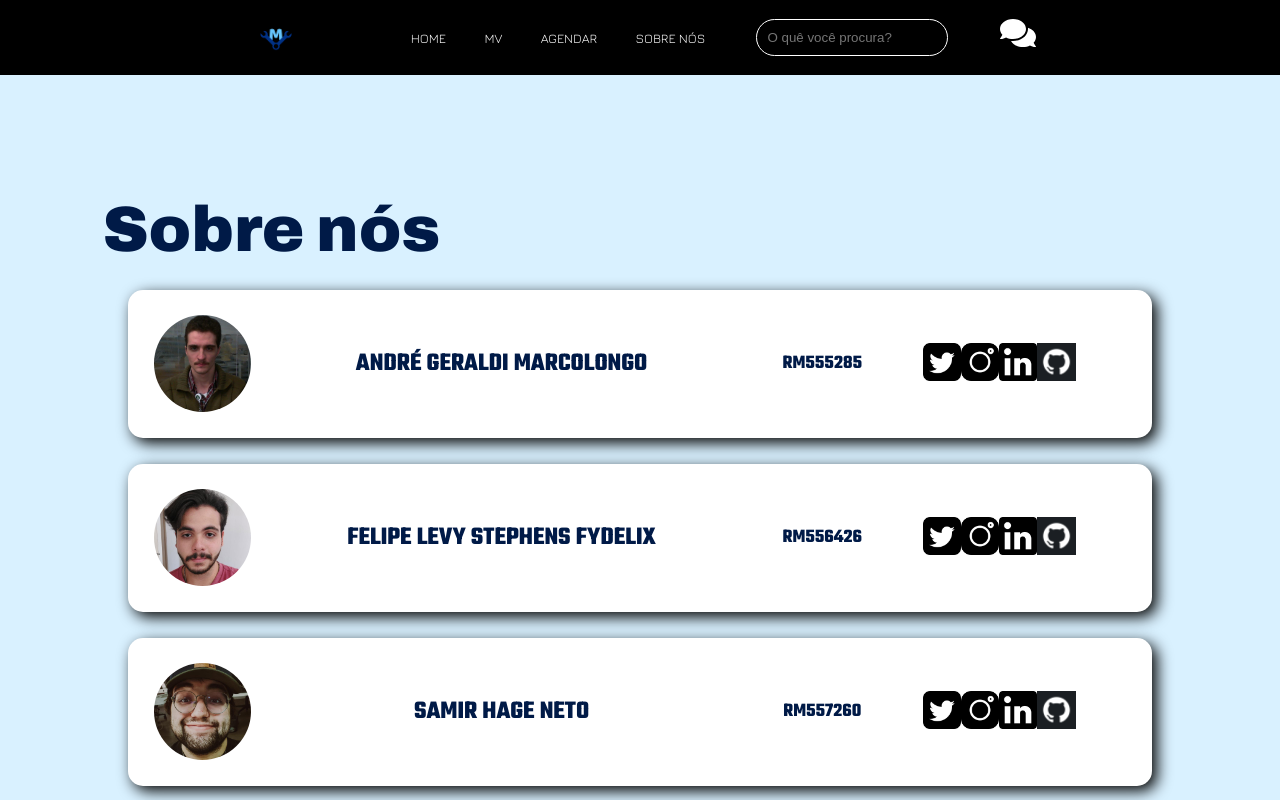
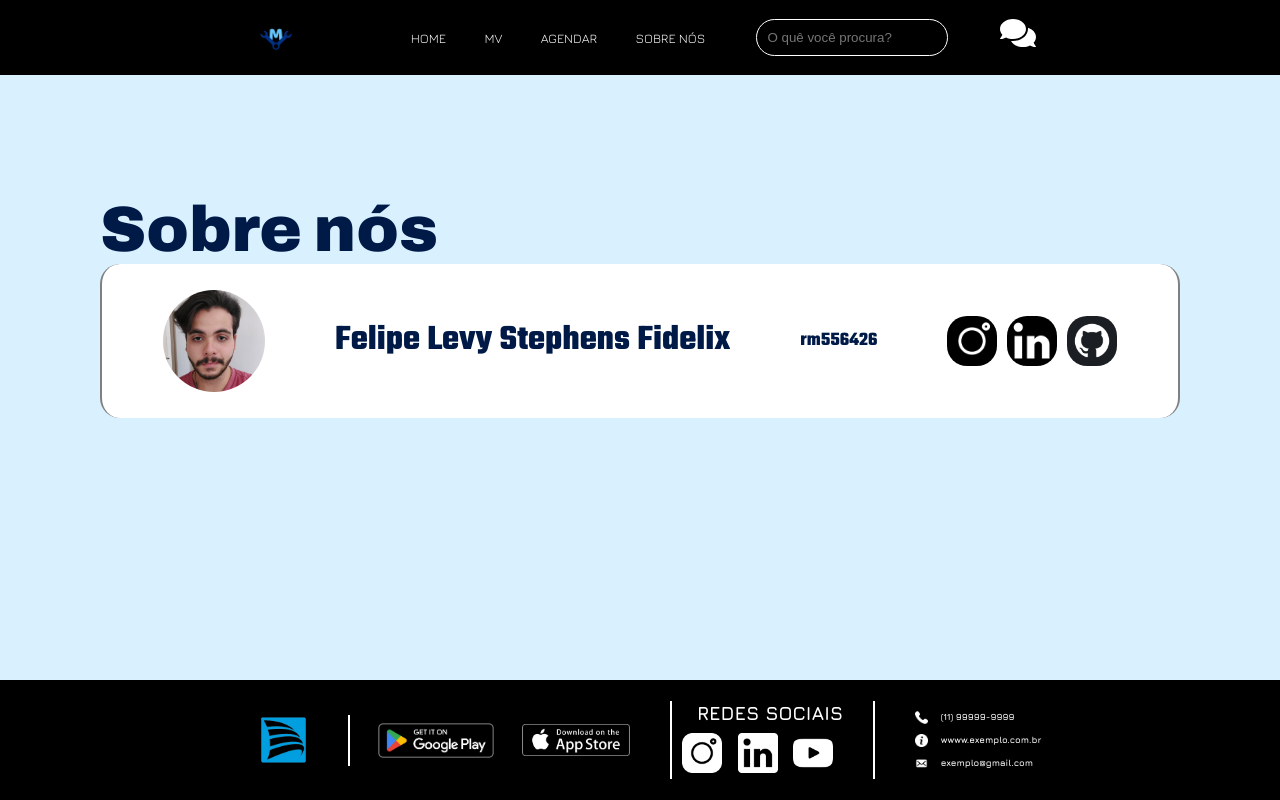
Before and after one commit to samihneto/Challenge-Front-End, a React (Vite) app in the folder challenge1-front/: page /about in a window 1280 px wide. Shown: the top 800 px of the page. Built offline with nearby package versions, Linux system fonts and the light colour scheme.

Commit message:
Alteração do About Criação de Cards e Slider
Co-authored-by: André M. <andremarko@users.noreply.github.com>
Co-authored-by: Felipe_Fidelix <felipe-2833@users.noreply.github.com>

```diff
--- a/challenge1-front/package.json
+++ b/challenge1-front/package.json
@@ -13,12 +13,15 @@
     "react": "^18.3.1",
     "react-dom": "^18.3.1",
     "react-icons": "^5.3.0",
-    "react-router-dom": "^6.26.2"
+    "react-router-dom": "^6.26.2",
+    "react-slick": "^0.30.2",
+    "slick-carousel": "^1.8.1"
   },
   "devDependencies": {
     "@eslint/js": "^9.9.0",
     "@types/react": "^18.3.3",
     "@types/react-dom": "^18.3.0",
+    "@types/react-slick": "^0.23.13",
     "@vitejs/plugin-react": "^4.3.1",
     "eslint": "^9.9.0",
     "eslint-plugin-react-hooks": "^5.1.0-rc.0",
--- a/challenge1-front/src/components/About/About.tsx
+++ b/challenge1-front/src/components/About/About.tsx
@@ -1,61 +1,68 @@
+import { IPropsCardAbout } from '../../interface/About.interface'
 import styles from './styles.module.css'
-import andre from "../../img/content/about/andre.jpg";
-import levy from "../../img/content/about/levy.jpg";
-import samir from "../../img/content/about/samir.jpg";
-import repository from "../../img/content/about/repository.png";
-import twitterIcon from "../../img/content/about/twitter-preto.png";
-import instagramIcon from "../../img/content/about/instagram-preto.png";
-import linkedinIcon from "../../img/content/about/linkedin-preto.png";
-import githubIcon from "../../img/content/about/github.png";
+import samir from '../../img/content/about/samir.jpg'
+import levy from '../../img/content/about/levy.jpg'
+import andre from '../../img/content/about/andre.jpg'
+// import repo from '../../img/content/about/repository.png'
+import CardAbout from '../CardAbout/CardAbout'
+import Slider from 'react-slick';
+import 'slick-carousel/slick/slick.css';
+import 'slick-carousel/slick/slick-theme.css'
 
 export default function About() {
+    const membros: IPropsCardAbout[] = [
+      { image: andre, name: "André Geraldi Marcolongo", rm: "rm555285", urlGithub: "https://www.google.com/", urlInstagram: "", urlLinkedin: "" },
+      { image: levy, name: "Felipe Levy Stephens Fidelix", rm: "rm556426", urlGithub: "https://www.youtube.com/", urlInstagram: "", urlLinkedin: "" },
+      { image: samir, name: "Samir Hage Neto", rm: "rm557260", urlGithub: "", urlInstagram: "", urlLinkedin: "" },
+    ]
+
+    const settings = {
+      dots: true,
+      infinite: true,
+      speed: 500,
+      slidesToShow: 1, // Deixe como 1 se você deseja que apareça um card por vez
+      slidesToScroll: 1,
+      autoplay: true,
+      autoplaySpeed: 3000,
+      responsive: [
+        {
+          breakpoint: 1024,
+          settings: {
+            slidesToShow: 2,
+            slidesToScroll: 1,
+          },
+        },
+        {
+          breakpoint: 600,
+          settings: {
+            slidesToShow: 1,
+            slidesToScroll: 1,
+          },
+        },
+      ],
+    };
+
     return (
-        <main className={styles.about}>
-            <h1 className={styles.about__titulo}>Sobre nós</h1>
-
-            <section className={styles.caixa__um}>
-                <img className={styles.about__img} src={andre} alt="Foto de André" />
-                <h2 className={styles.about__nome}>ANDRÉ GERALDI MARCOLONGO</h2>
-                <h3 className={styles.about__rm}>RM555285</h3>
-                <div className={styles.caixa__icones}>
-                    <a href=""><img className={styles.icones} src={twitterIcon} alt="Ícone Twitter" /></a>
-                    <a href=""><img className={styles.icones} src={instagramIcon} alt="Ícone Instagram" /></a>
-                    <a href=""><img className={styles.icones} src={linkedinIcon} alt="Ícone Linkedin" /></a>
-                    <a href="https://github.com/andremarko" target="_blank"><img className={styles.icones} src={githubIcon} alt="Ícone Github" /></a>
+      <main className={styles.about}>
+        <h1 className={styles.about__titulo}>Sobre nós</h1>
+        <div style={{ width: '100%', overflow: 'hidden' }}> {/* Remove overflow extra */}
+          <Slider {...settings}>
+            {membros.map((membro: IPropsCardAbout, index: number) => {
+              return (
+                <div key={index}>
+                  <CardAbout
+                    image={membro.image}
+                    name={membro.name}
+                    rm={membro.rm}
+                    urlInstagram={membro.urlInstagram}
+                    urlLinkedin={membro.urlLinkedin}
+                    urlGithub={membro.urlGithub}
+                  />
                 </div>
-            </section>
-
-            <section className={styles.caixa__dois}>
-                <img className={styles.about__img} src={levy} alt="Foto de Felipe Levy" />
-                <h2 className={styles.about__nome}>FELIPE LEVY STEPHENS FYDELIX</h2>
-                <h3 className={styles.about__rm}>RM556426</h3>
-                <div className={styles.caixa__icones}>
-                    <a href=""><img className={styles.icones} src={twitterIcon} alt="Ícone Twitter" /></a>
-                    <a href=""><img className={styles.icones} src={instagramIcon} alt="Ícone Instagram" /></a>
-                    <a href=""><img className={styles.icones} src={linkedinIcon} alt="Ícone Linkedin" /></a>
-                    <a href="https://github.com/felipe-2833" target="_blank"><img className={styles.icones} src={githubIcon} alt="Ícone Github" /></a>
-                </div>
-            </section>
-
-            <section className={styles.caixa__tres}>
-                <img className={styles.about__img} src={samir} alt="Foto de Samir" />
-                <h2 className={styles.about__nome}>SAMIR HAGE NETO</h2>
-                <h3 className={styles.about__rm}>RM557260</h3>
-                <div className={styles.caixa__icones}>
-                    <a href=""><img className={styles.icones} src={twitterIcon} alt="Ícone Twitter" /></a>
-                    <a href=""><img className={styles.icones} src={instagramIcon} alt="Ícone Instagram" /></a>
-                    <a href=""><img className={styles.icones} src={linkedinIcon} alt="Ícone Linkedin" /></a>
-                    <a href="https://github.com/samihneto" target="_blank"><img className={styles.icones} src={githubIcon} alt="Ícone Github" /></a>
-                </div>
-            </section>
-
-            <section className={styles.caixa__quatro}>
-                <img className={styles.about__img} src={repository} alt="Imagem do Repositório" />
-                <h2 className={styles.about__nome}>NOSSO REPOSITÓRIO</h2>
-                <div className={styles.caixa__icones}>
-                    <a href="https://github.com/samihneto/Challenge-Front-End" target="_blank"><img className={styles.icones} src={githubIcon} alt="Ícone GitHub" /></a>
-                </div>
-            </section>
-        </main>
-    )
-}
+              );
+            })}
+          </Slider>
+        </div>
+      </main>
+    );
+  }
--- a/challenge1-front/src/components/About/styles.module.css
+++ b/challenge1-front/src/components/About/styles.module.css
@@ -1,4 +1,4 @@
-* {
+/* * {
     margin: 0;
     padding: 0;
     box-sizing: border-box;
@@ -53,45 +53,39 @@
     border-radius: 100px;
 }
 
-.about .caixa__dois {
-    display: flex;
-    align-items: center;
-    text-align: center;
-    background-color: white;
-    height: auto;
-    width: 80vw;
-    margin: 2vw;
-    padding: 2vw;
-    border-radius: 15px;
-    box-shadow: 5px 5px 15px black;
-}
-
-.about .caixa__tres {
-    display: flex;
-    align-items: center;
-    text-align: center;
-    background-color: white;
-    height: auto;
-    width: 80vw;
-    margin: 2vw;
-    padding: 2vw;
-    border-radius: 15px;
-    box-shadow: 5px 5px 15px black;
-}
-
-.about .caixa__quatro {
-    display: flex;
-    align-items: center;
-    text-align: center;
-    background-color: white;
-    height: auto;
-    width: 80vw;
-    margin: 2vw;
-    padding: 2vw;
-    border-radius: 15px;
-    box-shadow: 5px 5px 15px black;
-}
 
 .icones {
     width: 15%;
+} */
+
+.about {
+    width: 100%;
+    max-width: 1200px;
+    margin: 0 auto; /* Centraliza o container */
+    overflow: hidden; /* Remove o scroll lateral gigante */
+  }
+
+  .about__titulo {
+    font-family: "Archivo", sans-serif;
+    font-weight: 900;
+    font-size: 5vw;
+    align-self: center;
+    margin-top: 20px;
+    color: #001A47;
 }
+
+  .caixa__um {
+    width: 100%; /* Faz o card ocupar 100% da largura disponível */
+    display: flex;
+    flex-direction: column;
+    align-items: center;
+  }
+
+  .slick-slide {
+    display: flex;
+    justify-content: center;
+  }
+
+  .slick-list {
+    overflow: hidden; /* Garante que o scroll lateral não apareça */
+  }
--- /dev/null
+++ b/challenge1-front/src/components/CardAbout/CardAbout.tsx
@@ -0,0 +1,22 @@
+import styles from './styles.module.css'
+import instagramIcon from "../../img/content/about/instagram-preto.png";
+import linkedinIcon from "../../img/content/about/linkedin-preto.png";
+import githubIcon from "../../img/content/about/github.png";
+import { IPropsCardAbout } from '../../interface/About.interface';
+
+
+export default function CardAbout(props: IPropsCardAbout) {
+
+    return (
+        <section className={styles.caixa__um}>
+            <img className={styles.about__img} src={props.image} alt="" />
+            <h2 className={styles.about__nome}>{props.name}</h2>
+            <h3 className={styles.about__rm}>{props.rm}</h3>
+            <div className={styles.caixa__icones}>
+                <a href={props.urlInstagram}><img className={styles.icones} src={instagramIcon} alt="Ícone Instagram" /></a>
+                <a href={props.urlLinkedin}><img className={styles.icones} src={linkedinIcon} alt="Ícone Linkedin" /></a>
+                <a href={props.urlGithub} target="_blank"><img className={styles.icones} src={githubIcon} alt="Ícone Github" /></a>
+            </div>
+        </section>
+    )
+}
--- /dev/null
+++ b/challenge1-front/src/components/CardAbout/styles.module.css
@@ -0,0 +1,52 @@
+* {
+    margin: 0;
+    padding: 0;
+    box-sizing: border-box;
+}
+
+.caixa__um {
+    display: flex;
+    flex-direction: row;
+    justify-content: space-around;
+    align-items: center;
+    text-align: center;
+    background-color: white;
+    height: auto;
+    width: 100%;
+    padding: 2vw;
+    border-right: 2px solid gray;
+    border-left: 2px solid gray;
+    border-radius: 20px;
+}
+
+.about__nome {
+    font-family: "Teko", sans-serif;
+    white-space: nowrap;
+    overflow: hidden;
+    text-overflow: ellipsis;
+    font-size: 36px;
+    color: #001A47;
+}
+
+.about__rm {
+    font-family: "Teko", sans-serif;
+    font-size: 1.5vw;
+    color: #001A47;
+}
+
+.caixa__icones {
+
+    display: flex;
+    gap: 10px;
+}
+
+.about__img {
+    width: 10%;
+    border-radius: 100px;
+}
+
+.icones {
+    color: #001A47;
+    border-radius: 20px;
+    width: 50px;
+}
--- a/challenge1-front/src/components/Footer/styles.module.css
+++ b/challenge1-front/src/components/Footer/styles.module.css
@@ -1,4 +1,4 @@
-footer {
+.rodape {
     background-color: black;
     padding: 0;
     display: flex;
@@ -9,6 +9,8 @@ footer {
     width: 100vw;
     bottom: 0px;
     padding: 15px;
+    position: absolute;
+    bottom: 0;
 }
 
 
--- a/challenge1-front/src/styles/styles.module.css
+++ b/challenge1-front/src/styles/styles.module.css
@@ -4,6 +4,7 @@
     flex-direction: row;
     gap: 50px;
     padding: 100px;
+    height: 100vh;
     align-items: flex-start;
     justify-content: center;
 }
```
Also changed, not shown: challenge1-front/src/interface/About.interface.ts (added, +8 -0 lines), 1 other file (tests, documents, lock files or other folders).
